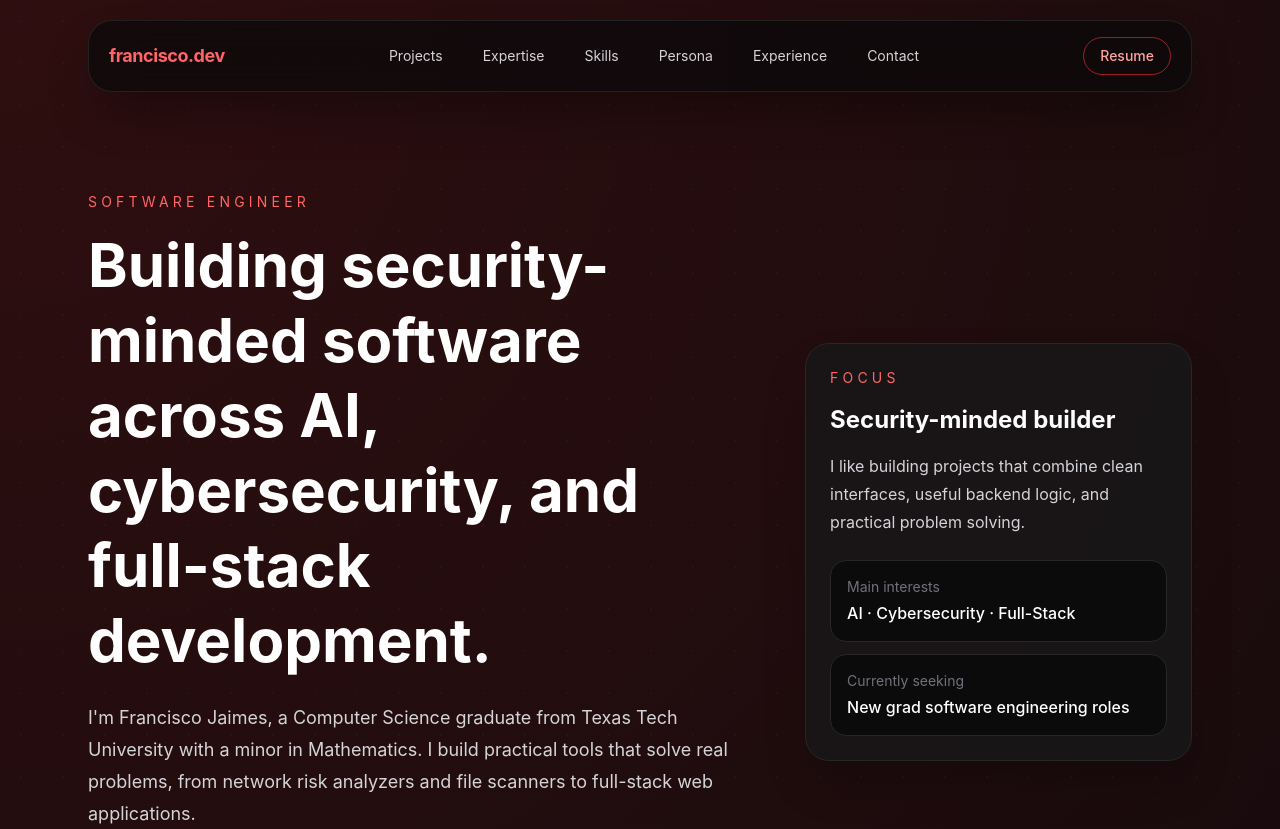
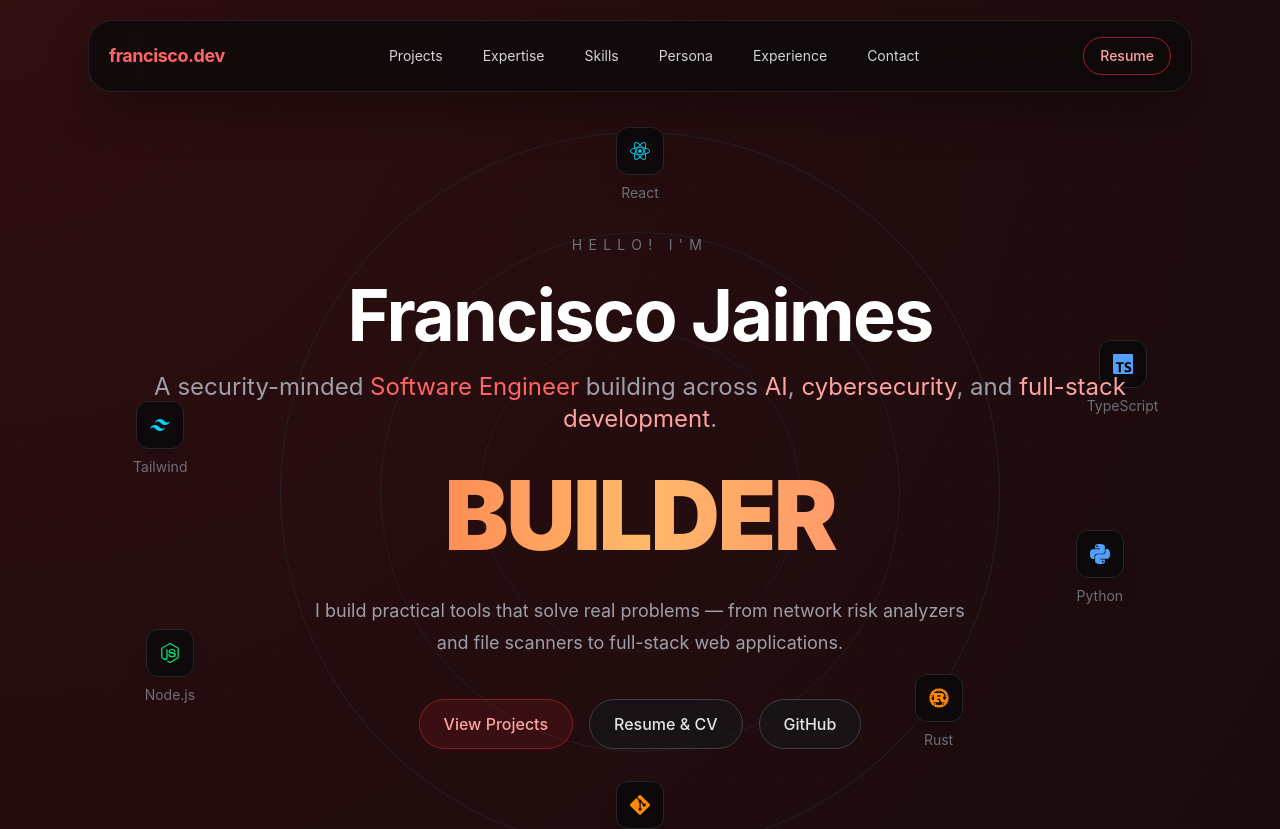
Before and after one commit to Utopias187/Portfolio-Website, a React (Vite) app: page / in a window 1280 px wide. Shown: the top 829 px of the page. Built offline with nearby package versions, Linux system fonts and the light colour scheme.

Commit message:
Updated about me, and images added

```diff
--- a/src/App.jsx
+++ b/src/App.jsx
@@ -64,6 +64,51 @@ function App() {
     ["Persona", "#about"],
     ["Experience", "#education"],
     ["Contact", "#contact"],
+  ]
+
+  const heroOrbitTools = [
+    {
+      name: "React",
+      icon: SiReact,
+      position: "left-1/2 top-[2%] -translate-x-1/2",
+      color: "text-cyan-400",
+    },
+    {
+      name: "Python",
+      icon: SiPython,
+      position: "right-[8%] top-[55%]",
+      color: "text-blue-400",
+    },
+    {
+      name: "Tailwind",
+      icon: SiTailwindcss,
+      position: "left-[6%] top-[38%]",
+      color: "text-cyan-400",
+    },
+    {
+      name: "Node.js",
+      icon: SiNodedotjs,
+      position: "left-[7%] bottom-[22%]",
+      color: "text-green-400",
+    },
+    {
+      name: "Git",
+      icon: SiGit,
+      position: "left-1/2 bottom-[2%] -translate-x-1/2",
+      color: "text-orange-400",
+    },
+    {
+      name: "Rust",
+      icon: SiRust,
+      position: "right-[22%] bottom-[16%]",
+      color: "text-orange-400",
+    },
+    {
+      name: "TypeScript",
+      icon: SiTypescript,
+      position: "right-[5%] top-[30%]",
+      color: "text-blue-400",
+    },
   ]
 
   const techStack = [
@@ -384,7 +429,7 @@ function App() {
         <header className="sticky top-0 z-50 mx-auto max-w-6xl px-6 py-5">
           <nav className="flex items-center justify-between rounded-3xl border border-zinc-800/80 bg-zinc-950/70 px-5 py-4 shadow-2xl shadow-black/40 backdrop-blur-xl">
             <a
-              href="#"
+              href="#home"
               className="text-lg font-bold tracking-tight text-red-400 transition hover:text-red-300"
             >
               francisco.dev
@@ -413,80 +458,82 @@ function App() {
           </nav>
         </header>
 
-        <section className="mx-auto grid max-w-6xl gap-10 px-6 py-20 lg:grid-cols-[1.4fr_0.8fr] lg:items-center">
-          <div>
-            <p className="mb-4 text-sm uppercase tracking-[0.3em] text-red-400">
-              Software Engineer
+        <section
+          id="home"
+          className="relative mx-auto flex min-h-[760px] max-w-6xl items-center justify-center px-6 py-20 text-center"
+        >
+          <div className="pointer-events-none absolute left-1/2 top-1/2 h-[720px] w-[720px] -translate-x-1/2 -translate-y-1/2 rounded-full border border-zinc-800/80" />
+          <div className="pointer-events-none absolute left-1/2 top-1/2 h-[520px] w-[520px] -translate-x-1/2 -translate-y-1/2 rounded-full border border-zinc-800/70" />
+          <div className="pointer-events-none absolute left-1/2 top-1/2 h-[320px] w-[320px] -translate-x-1/2 -translate-y-1/2 rounded-full border border-zinc-800/60" />
+
+          {heroOrbitTools.map((tool) => {
+            const Icon = tool.icon
+
+            return (
+              <div
+                key={tool.name}
+                className={`absolute ${tool.position} hidden flex-col items-center gap-2 md:flex`}
+              >
+                <div className="flex h-12 w-12 items-center justify-center rounded-xl border border-zinc-800 bg-zinc-950/80 shadow-xl backdrop-blur transition-all duration-300 hover:-translate-y-1 hover:border-red-500/60">
+                  <Icon className={`text-xl ${tool.color}`} />
+                </div>
+
+                <p className="text-sm text-zinc-500">{tool.name}</p>
+              </div>
+            )
+          })}
+
+          <div className="relative z-10 mx-auto max-w-5xl">
+            <p className="text-sm uppercase tracking-[0.45em] text-zinc-500">
+              Hello! I&apos;m
             </p>
 
-            <h1 className="max-w-4xl text-4xl font-bold leading-tight md:text-6xl">
-              Building security-minded software across AI, cybersecurity, and
-              full-stack development.
+            <h1 className="mt-6 text-5xl font-bold tracking-tight md:text-7xl">
+              Francisco Jaimes
             </h1>
 
-            <p className="mt-6 max-w-2xl text-lg leading-8 text-zinc-300">
-              I&apos;m Francisco Jaimes, a Computer Science graduate from Texas
-              Tech University with a minor in Mathematics. I build practical
-              tools that solve real problems, from network risk analyzers and
-              file scanners to full-stack web applications.
+            <p className="mt-5 text-xl text-zinc-400 md:text-2xl">
+              A security-minded{" "}
+              <span className="text-red-400">Software Engineer</span> building
+              across <span className="text-red-300">AI</span>,{" "}
+              <span className="text-red-300">cybersecurity</span>, and{" "}
+              <span className="text-red-300">full-stack development</span>.
             </p>
 
-            <div className="mt-8 flex flex-wrap gap-4">
+            <h2 className="mt-8 bg-gradient-to-r from-red-500 via-orange-300 to-red-400 bg-clip-text text-6xl font-black tracking-tight text-transparent md:text-8xl">
+              BUILDER
+            </h2>
+
+            <p className="mx-auto mt-8 max-w-2xl text-lg leading-8 text-zinc-400">
+              I build practical tools that solve real problems — from network
+              risk analyzers and file scanners to full-stack web applications.
+            </p>
+
+            <div className="mt-10 flex flex-wrap justify-center gap-4">
               <a
                 href="#projects"
-                className="rounded-xl bg-red-600 px-5 py-3 font-medium text-white transition hover:-translate-y-0.5 hover:bg-red-700 hover:shadow-[0_0_25px_rgba(220,38,38,0.35)]"
+                className="rounded-full border border-red-500/40 bg-red-500/10 px-6 py-3 font-medium text-red-300 transition hover:-translate-y-1 hover:bg-red-500/20 hover:shadow-[0_0_25px_rgba(220,38,38,0.25)]"
               >
                 View Projects
+              </a>
+
+              <a
+                href="/Francisco_Jaimes_Resume.pdf"
+                target="_blank"
+                rel="noreferrer"
+                className="rounded-full border border-zinc-700 bg-zinc-900/70 px-6 py-3 font-medium text-zinc-200 transition hover:-translate-y-1 hover:border-red-500/60 hover:text-white"
+              >
+                Resume & CV
               </a>
 
               <a
                 href="https://github.com/Utopias187"
                 target="_blank"
                 rel="noreferrer"
-                className="rounded-xl border border-zinc-700 px-5 py-3 font-medium text-zinc-200 transition hover:-translate-y-0.5 hover:bg-zinc-900 hover:text-white"
+                className="rounded-full border border-zinc-700 bg-zinc-900/70 px-6 py-3 font-medium text-zinc-200 transition hover:-translate-y-1 hover:border-red-500/60 hover:text-white"
               >
                 GitHub
               </a>
-
-              <a
-                href="https://www.linkedin.com/in/francisco-jaimes-56431a238/"
-                target="_blank"
-                rel="noreferrer"
-                className="rounded-xl border border-zinc-700 px-5 py-3 font-medium text-zinc-200 transition hover:-translate-y-0.5 hover:bg-zinc-900 hover:text-white"
-              >
-                LinkedIn
-              </a>
-            </div>
-          </div>
-
-          <div className="rounded-3xl border border-zinc-800 bg-zinc-900/80 p-6 shadow-2xl backdrop-blur transition-all duration-300 hover:-translate-y-1 hover:border-red-500/60 hover:shadow-[0_0_35px_rgba(220,38,38,0.16)]">
-            <p className="text-sm uppercase tracking-[0.3em] text-red-400">
-              Focus
-            </p>
-
-            <h2 className="mt-4 text-2xl font-bold">
-              Security-minded builder
-            </h2>
-
-            <p className="mt-4 leading-7 text-zinc-300">
-              I like building projects that combine clean interfaces, useful
-              backend logic, and practical problem solving.
-            </p>
-
-            <div className="mt-6 grid gap-3">
-              <div className="rounded-2xl border border-zinc-800 bg-zinc-950/80 p-4">
-                <p className="text-sm text-zinc-500">Main interests</p>
-                <p className="mt-1 font-medium">
-                  AI · Cybersecurity · Full-Stack
-                </p>
-              </div>
-
-              <div className="rounded-2xl border border-zinc-800 bg-zinc-950/80 p-4">
-                <p className="text-sm text-zinc-500">Currently seeking</p>
-                <p className="mt-1 font-medium">
-                  New grad software engineering roles
-                </p>
-              </div>
             </div>
           </div>
         </section>
@@ -562,6 +609,7 @@ function App() {
             {Object.entries(skillCategories).map(([key, category]) => (
               <button
                 key={key}
+                type="button"
                 onClick={() => setActiveSkillCategory(key)}
                 className={`rounded-full border px-5 py-3 text-sm font-medium transition-all duration-300 ${
                   activeSkillCategory === key
@@ -722,61 +770,109 @@ function App() {
           id="about"
           className="mx-auto max-w-6xl px-6 py-24 scroll-mt-24"
         >
-          <SectionHeader
-            eyebrow="Who I Am"
-            title="About Me"
-            description="A quick snapshot of my background, interests, and the kind of software I like building."
-          />
-
-          <div className="mt-16 grid gap-8 lg:grid-cols-[1.1fr_0.9fr]">
-            <div className="rounded-3xl border border-zinc-800 bg-zinc-900/80 p-8 shadow-2xl backdrop-blur transition-all duration-300 hover:-translate-y-1 hover:border-red-500/60">
-              <h3 className="text-2xl font-bold">Hi, I&apos;m Francisco</h3>
-
-              <p className="mt-5 leading-8 text-zinc-300">
-                I&apos;m a Computer Science graduate from Texas Tech University
-                with a minor in Mathematics. I build at the intersection of
-                software engineering, cybersecurity, AI, and full-stack
-                development.
+          <p className="text-sm uppercase tracking-[0.45em] text-zinc-500">
+            Who I Am
           </p>
 
-              <p className="mt-4 leading-8 text-zinc-400">
-                My current focus is building practical tools that solve real
-                problems: network risk analyzers, file integrity scanners, PII
-                redaction systems, and full-stack web applications. I care about
-                clean interfaces, useful backend logic, and projects that are
-                easy to explain in an interview.
+          <h2 className="mt-4 text-5xl font-bold tracking-tight md:text-7xl">
+            About Me
+          </h2>
+
+          <div className="mt-14 grid gap-6 lg:grid-cols-2">
+            <div className="rounded-3xl border border-zinc-800 bg-zinc-900/80 p-8 shadow-2xl backdrop-blur transition-all duration-300 hover:-translate-y-1 hover:border-red-500/60 hover:shadow-[0_0_35px_rgba(220,38,38,0.16)]">
+              <p className="font-mono text-sm uppercase tracking-[0.25em] text-zinc-500">
+                Location · Hover to Explore
               </p>
 
-              <div className="mt-6 flex flex-wrap gap-3">
-                {[
-                  "Houston, Texas",
-                  "Texas Tech University",
-                  "Software Engineering",
-                  "AI · Cybersecurity · Full-Stack",
-                ].map((item) => (
-                  <span
-                    key={item}
-                    className="rounded-full border border-zinc-800 bg-zinc-950/80 px-4 py-2 text-sm text-zinc-300 transition hover:-translate-y-1 hover:border-red-500 hover:text-white"
-                  >
-                    {item}
-                  </span>
-                ))}
+              <div className="mt-16">
+                <h3 className="text-4xl font-bold tracking-tight">
+                  Houston, Texas
+                </h3>
+
+                <p className="mt-4 font-mono text-sm text-zinc-400">
+                  29.7604° N, 95.3698° W
+                </p>
+
+                <p className="mt-1 font-mono text-sm text-zinc-500">
+                  Central Time · United States
+                </p>
               </div>
             </div>
 
-            <div className="grid gap-4 sm:grid-cols-2">
+            <div className="rounded-3xl border border-zinc-800 bg-zinc-900/80 p-8 shadow-2xl backdrop-blur transition-all duration-300 hover:-translate-y-1 hover:border-red-500/60 hover:shadow-[0_0_35px_rgba(220,38,38,0.16)]">
+              <p className="font-mono text-sm uppercase tracking-[0.25em] text-zinc-500">
+                / About
+              </p>
+
+              <p className="mt-8 leading-8 text-zinc-300">
+                I&apos;m Francisco Jaimes — a Computer Science graduate from
+                Texas Tech University with a minor in Mathematics. I build
+                practical software across cybersecurity, AI, and full-stack
+                development, with a focus on tools that solve real problems.
+              </p>
+
+              <div className="my-6 h-px bg-zinc-800" />
+
+              <p className="italic text-zinc-500">
+                “Building clean, useful software with real-world purpose.”
+              </p>
+            </div>
+          </div>
+
+          <div className="mt-6 grid gap-6 md:grid-cols-3">
+            <div className="rounded-2xl border border-purple-500/30 bg-purple-500/5 p-6 transition-all duration-300 hover:-translate-y-1 hover:border-purple-400/60 hover:shadow-[0_0_25px_rgba(168,85,247,0.16)]">
+              <p className="font-mono text-sm uppercase tracking-[0.25em] text-purple-300">
+                Growth
+              </p>
+
+              <p className="mt-5 leading-7 text-zinc-300">
+                Constantly learning through projects, debugging, and improving
+                how I design and explain technical systems.
+              </p>
+            </div>
+
+            <div className="rounded-2xl border border-red-500/30 bg-red-500/5 p-6 transition-all duration-300 hover:-translate-y-1 hover:border-red-400/60 hover:shadow-[0_0_25px_rgba(220,38,38,0.18)]">
+              <p className="font-mono text-sm uppercase tracking-[0.25em] text-red-300">
+                Focus
+              </p>
+
+              <p className="mt-5 leading-7 text-zinc-300">
+                Deep interest in cybersecurity tools, full-stack systems, AI
+                utilities, and software that is practical to use.
+              </p>
+            </div>
+
+            <div className="rounded-2xl border border-orange-500/30 bg-orange-500/5 p-6 transition-all duration-300 hover:-translate-y-1 hover:border-orange-400/60 hover:shadow-[0_0_25px_rgba(249,115,22,0.16)]">
+              <p className="font-mono text-sm uppercase tracking-[0.25em] text-orange-300">
+                Craft
+              </p>
+
+              <p className="mt-5 leading-7 text-zinc-300">
+                I care about clean interfaces, useful backend logic, readable
+                code, and projects that are easy to explain.
+              </p>
+            </div>
+          </div>
+
+          <div className="mt-10 flex justify-center">
+            <a
+              href="#education"
+              className="rounded-full border border-red-500/50 bg-red-500/10 px-6 py-3 font-medium text-red-300 transition hover:-translate-y-1 hover:bg-red-500/20 hover:shadow-[0_0_25px_rgba(220,38,38,0.25)]"
+            >
+              View Experience →
+            </a>
+          </div>
+
+          <div className="mt-12 grid gap-4 sm:grid-cols-2 lg:grid-cols-4">
             {stats.map((stat) => (
               <div
                 key={stat.label}
                 className="rounded-2xl border border-zinc-800 bg-zinc-900/80 p-6 text-center transition-all duration-300 hover:-translate-y-1 hover:border-red-500 hover:shadow-[0_0_25px_rgba(220,38,38,0.16)]"
               >
-                  <p className="text-4xl font-bold text-red-400">
-                    {stat.value}
-                  </p>
+                <p className="text-4xl font-bold text-red-400">{stat.value}</p>
                 <p className="mt-2 text-sm text-zinc-400">{stat.label}</p>
               </div>
             ))}
-            </div>
           </div>
         </section>
 
@@ -824,19 +920,11 @@ function App() {
                   </div>
 
                   <div className="mt-6 overflow-hidden rounded-2xl border border-zinc-800 bg-zinc-900/80 shadow-2xl transition-all duration-300 hover:-translate-y-1 hover:border-red-500/60 hover:shadow-[0_0_35px_rgba(220,38,38,0.16)]">
-                    {item.image ? (
                     <img
                       src={item.image}
                       alt={`${item.school} campus`}
                       className="h-44 w-full object-cover opacity-60 grayscale transition duration-500 hover:scale-105 hover:opacity-80"
                     />
-                    ) : (
-                      <div className="flex h-44 items-center justify-center bg-[radial-gradient(circle_at_center,rgba(220,38,38,0.24),transparent_45%)]">
-                        <p className="text-3xl font-bold text-zinc-700">
-                          Texas Tech University
-                        </p>
-                      </div>
-                    )}
                   </div>
                 </div>
               ))}
@@ -907,14 +995,14 @@ function App() {
               Workflow
             </p>
 
-            <div className="mt-8 flex flex-col gap-6 md:flex-row md:items-center md:justify-between">
+            <div className="mt-8 flex flex-col gap-6 md:flex-row md:items-start">
               {workflow.map((step, index) => {
                 const Icon = step.icon
 
                 return (
                   <div
                     key={step.label}
-                    className="flex flex-1 items-center gap-4 md:block"
+                    className="flex flex-1 items-start gap-4"
                   >
                     <div className="flex flex-col items-center">
                       <div
@@ -929,7 +1017,7 @@ function App() {
                     </div>
 
                     {index < workflow.length - 1 && (
-                      <div className="hidden h-px flex-1 bg-gradient-to-r from-zinc-800 via-red-500/30 to-zinc-800 md:block" />
+                      <div className="mt-6 hidden h-px flex-1 bg-gradient-to-r from-zinc-800 via-red-500/30 to-zinc-800 md:block" />
                     )}
                   </div>
                 )
```
Lines whose indentation alone changed are shown as unchanged.
